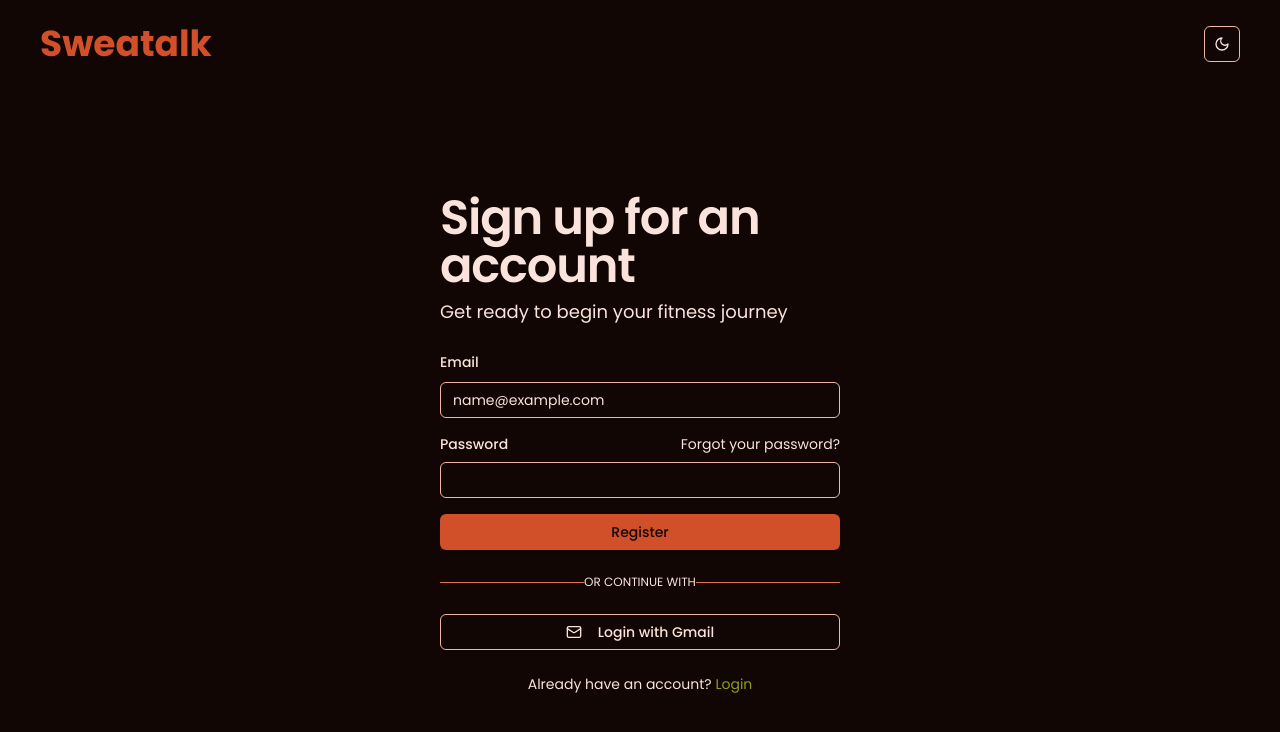
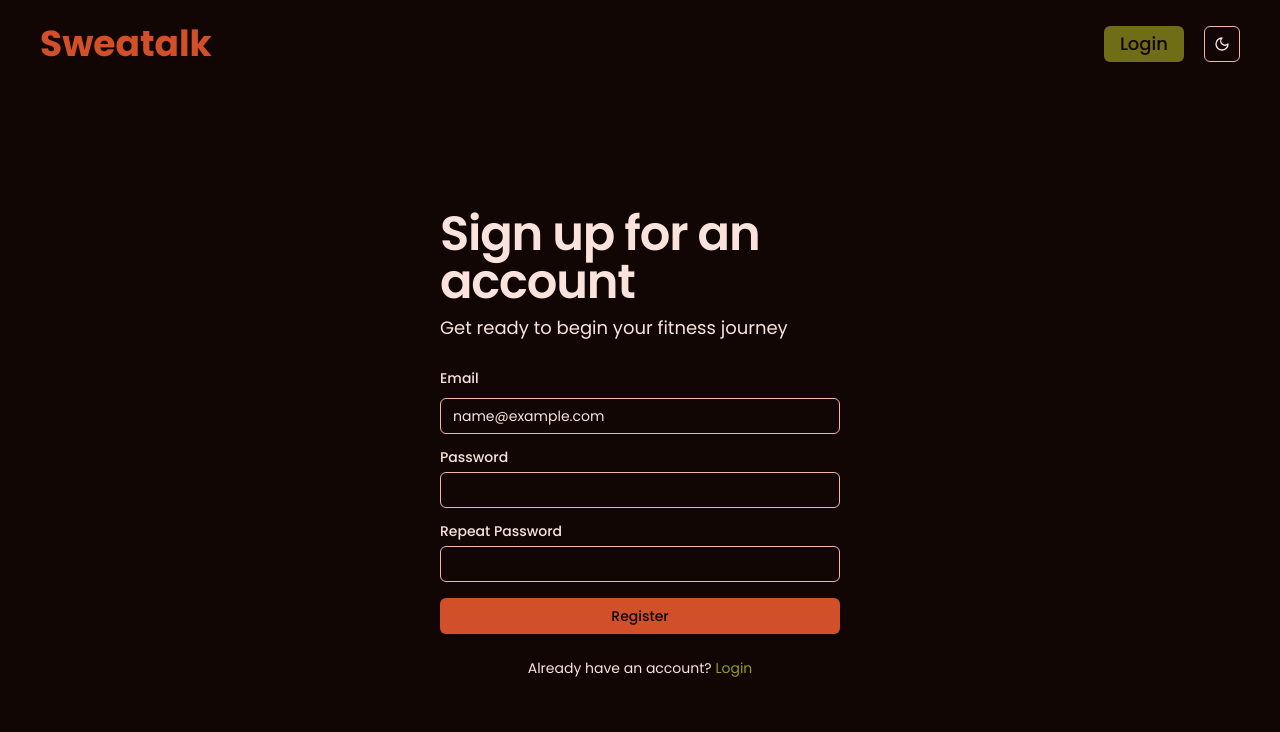
Before and after one commit to bdey05/Sweatalk, a React (Vite) app in the folder frontend/: page /register in a window 1280 px wide. Shown: the top 732 px of the page. Built offline with nearby package versions, Linux system fonts and the light colour scheme.

Commit message:
Add login form and navbar component

```diff
--- /dev/null
+++ b/frontend/src/components/ui/navbar.tsx
@@ -0,0 +1,26 @@
+import React from 'react'
+import { Link } from '@tanstack/react-router'
+import { ModeToggle } from "@/components/mode-toggle";
+import { Button } from "@/components/ui/button"
+
+const Navbar = () => {
+  return (
+    <header className="w-full px-5 md:px-10 py-4">
+        <nav className="flex flex-col md:flex-row items-center justify-between h-auto md:h-14">
+            <div className="flex flex-col md:flex-row items-center justify-between h-auto md:h-14">
+                <Link to="/" className="text-3xl md:text-4xl font-bold text-primary">
+                    Sweatalk
+                </Link>
+            </div>
+            <div className="flex items-center gap-3 md:gap-5 mt-3 md:mt-0">
+                <Button variant="secondary" className="text-base md:text-lg">
+                    <Link to="/login">Login</Link>
+                </Button>
+             <ModeToggle />
+           </div>
+        </nav>
+    </header>
+  )
+}
+
+export default Navbar
--- a/frontend/src/routes/index.tsx
+++ b/frontend/src/routes/index.tsx
@@ -4,50 +4,17 @@ import { Dumbbell, Utensils, Users } from "lucide-react";
 import { Button } from "@/components/ui/button";
 import landing from "../assets/landing.svg";
 
-import { ModeToggle } from "@/components/mode-toggle";
+import Navbar from "@/components/ui/navbar";
 
 export const Route = createFileRoute("/")({
   component: Index,
 });
 
 function Index() {
-  /*const [data, setData] = useState("");
-  const [err, setError] = useState<string | null>(null);
-
-  useEffect(() => {
-        const getData = async () => {
-          try {
-            const res = await fetch("http://localhost:5000/login");
-            if (!res.ok) {
-              throw new Error(`Response status: ${res.status}`);
-            }
-            const json = await res.json();
-            setData(json);
-          } catch (e) {
-            setError(e);
-          }
-        };
-        getData();
-        <h2>{data.name} is {data.age}</h2>
-          {err && <p>{err}</p>}
-      }, []);*/
 
   return (
     <div className="min-h-screen flex flex-col">
-      <header className="w-full px-5 md:px-10 py-4">
-        <nav className="flex flex-col md:flex-row items-center justify-between h-auto md:h-14">
-          <Link to="/" className="text-3xl md:text-4xl font-bold text-primary">
-            Sweatalk
-          </Link>
-          <div className="flex items-center gap-3 md:gap-5 mt-3 md:mt-0">
-            <Button variant="secondary" className="text-base md:text-lg">
-              <Link to="/login">Login</Link>
-            </Button>
-            <ModeToggle />
-          </div>
-        </nav>
-      </header>
-
+      <Navbar />
       <div className="w-full mx-5 my-3 px-12 py-5 flex flex-col gap-12 md:flex-row items-center justify-center">
         <div className="text-center md:text-left md:w-1/2">
           <h1 className="font-bold text-5xl m-5">
--- a/frontend/src/routes/login.tsx
+++ b/frontend/src/routes/login.tsx
@@ -1,4 +1,9 @@
 import { createFileRoute, Link } from '@tanstack/react-router'
+import { Button } from "@/components/ui/button"
+import { Input } from "@/components/ui/input"
+import { Label } from "@/components/ui/label"
+import { Separator } from "@/components/ui/separator"
+import Navbar from "@/components/ui/navbar"
 
 
 export const Route = createFileRoute('/login')({
@@ -6,5 +11,36 @@ export const Route = createFileRoute('/login')({
 })
 
 function RouteComponent() {
-  return <div>Hello "/login"!</div>
+  return  (
+    <div className="min-h-screen flex flex-col">
+     <Navbar />
+      <div className="flex-1 flex items-center justify-center p-6">
+        <div className="w-full max-w-[400px] space-y-6">
+          <div className="space-y-2">
+            <h1 className="text-5xl font-semibold tracking-tight">Login into your account</h1>
+            <p className="text-lg">Get back into your fitness journey</p>
+          </div>
+          <div className="space-y-4">
+            <div className="space-y-2">
+              <Label htmlFor="email">Email</Label>
+              <Input id="email" placeholder="name@example.com" type="email" />
+            </div>
+            <div className="space-y-2">
+              <div className="flex items-center justify-between">
+                <Label htmlFor="password">Password</Label>
+              </div>
+              <Input id="password" type="password"/>
+            </div>
+
+            <Button className="w-full">Login</Button>
+          </div>
+
+          <div className="text-center text-sm">
+            <span>Don't have an account? </span>
+            <Link to="/register" className="text-accent">Register</Link>
+          </div>
+        </div>
+      </div>
+    </div>
+  )
 }
--- a/frontend/src/routes/register.tsx
+++ b/frontend/src/routes/register.tsx
@@ -4,7 +4,8 @@ import { Button } from "@/components/ui/button"
 import { Input } from "@/components/ui/input"
 import { Label } from "@/components/ui/label"
 import { Separator } from "@/components/ui/separator"
-import { ModeToggle } from "@/components/mode-toggle";
+import Navbar from "@/components/ui/navbar";
+
 
 export const Route = createFileRoute('/register')({
   component: Register,
@@ -13,17 +14,7 @@ export const Route = createFileRoute('/register')({
 function Register() {
   return (
     <div className="min-h-screen flex flex-col">
-      <header className="w-full px-5 md:px-10 py-4">
-        <nav className="flex flex-col md:flex-row items-center justify-between h-auto md:h-14">
-        <div className="flex flex-col md:flex-row items-center justify-between h-auto md:h-14">
-          <Link to="/" className="text-3xl md:text-4xl font-bold text-primary">
-            Sweatalk
-          </Link>
-        </div>
-        <ModeToggle />
-        </nav>
-      </header>
-
+     <Navbar />
       <div className="flex-1 flex items-center justify-center p-6">
         <div className="w-full max-w-[400px] space-y-6">
           <div className="space-y-2">
@@ -39,32 +30,18 @@ function Register() {
             <div className="space-y-2">
               <div className="flex items-center justify-between">
                 <Label htmlFor="password">Password</Label>
-                <a href="#" className="text-sm">
-                  Forgot your password?
-                </a>
               </div>
               <Input id="password" type="password"/>
+            </div>
+            <div className="space-y-2">
+              <div className="flex items-center justify-between">
+                <Label htmlFor="repeatpassword">Repeat Password</Label>
+              </div>
+              <Input id="repeatpassword" type="password"/>
             </div>
 
             <Button className="w-full">Register</Button>
           </div>
-
-          <div className="relative">
-            <div className="absolute inset-0 flex items-center">
-              <Separator className="w-full" />
-            </div>
-            <div className="relative flex justify-center text-xs uppercase">
-              <span className="bg-card">Or continue with</span>
-            </div>
-          </div>
-
-          <Button
-            variant="outline"
-            className="w-full"
-          >
-            <Mail className="mr-2 h-4 w-4" />
-            Login with Gmail
-          </Button>
 
           <div className="text-center text-sm">
             <span>Already have an account? </span>
```
Also changed, not shown: 1 other file (tests, documents, lock files or other folders).
